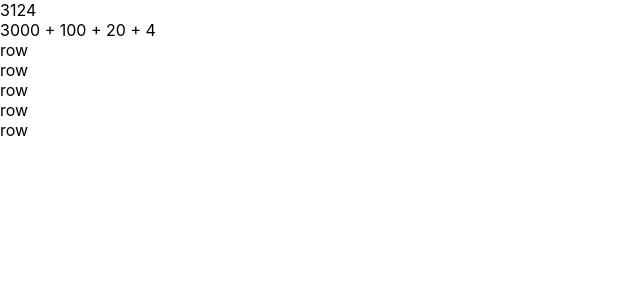
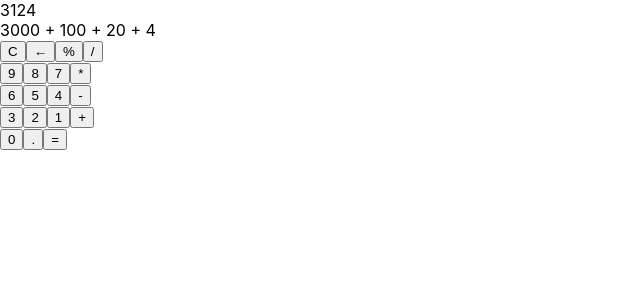
Before and after one commit to XLuoChen/react-caculator-demo, a React (Create React App) app: page / in a window 1280 px wide. Shown: the top 300 px of the page, without its empty margins (0-640 px from the left). Built offline with nearby package versions, Linux system fonts and the light colour scheme.

Commit message:
add key buttons

```diff
--- /dev/null
+++ b/src/components/Button/index.js
@@ -0,0 +1,13 @@
+import React from 'react';
+
+const button = (props) => {
+  const classes = ['btn'];
+  if (typeof props !== 'undefined' && typeof props.type !== 'undefined')
+  classes.push('btn--' + props.type);
+
+  return (<button className={classes.join(' ')}>
+    {props.children}
+  </button>)
+};
+
+export default button;
--- a/src/layout/Caculator/Keypad/KeypadRow.js
+++ b/src/layout/Caculator/Keypad/KeypadRow.js
@@ -1,8 +1,8 @@
 import React from 'react';
 
-const keypadRow = () => (
+const keypadRow = (props) => (
   <div className="keypad__row">
-    row
+    {props.children}
   </div>
 );
 
--- a/src/layout/Caculator/Keypad/index.js
+++ b/src/layout/Caculator/Keypad/index.js
@@ -1,13 +1,42 @@
 import React from 'react';
 import KeypadRow from './KeypadRow';
+import Button from '../../../components/Button';
 
 const keypad = () => (
   <section className="keypad">
-    <KeypadRow />
-    <KeypadRow />
-    <KeypadRow />
-    <KeypadRow />
-    <KeypadRow />
+    <KeypadRow>
+      <Button>C</Button>
+      <Button>&larr;</Button>
+      <Button>%</Button>
+      <Button>/</Button>
+    </KeypadRow>
+
+    <KeypadRow>
+      <Button>9</Button>
+      <Button>8</Button>
+      <Button>7</Button>
+      <Button>*</Button>
+    </KeypadRow>
+
+    <KeypadRow>
+      <Button>6</Button>
+      <Button>5</Button>
+      <Button>4</Button>
+      <Button>-</Button>
+    </KeypadRow>
+
+    <KeypadRow>
+      <Button>3</Button>
+      <Button>2</Button>
+      <Button>1</Button>
+      <Button>+</Button>
+    </KeypadRow>
+
+    <KeypadRow>
+      <Button>0</Button>
+      <Button>.</Button>
+      <Button type='large'>=</Button>
+    </KeypadRow>
   </section>
 );
 
--- /dev/null
+++ b/src/style/button.css
@@ -0,0 +1,33 @@
+.btn {
+  width: 25%;
+  height: 100%;
+  font-size: 3rem;
+  font-family: inherit;
+  background-color: #fff;
+  border: 1px solid transparent;
+  outline: none;
+  display: flex;
+  justify-content: center;
+  align-items: center;
+  transition: all .2s;
+}
+
+.btn:hover {
+  color: #fff;
+  background-color: #383838;
+}
+
+.btn:active {
+  transform: scale(.95);
+}
+
+.btn--large {
+  width: 50%;
+  color: #fff;
+  background-color: #CC3333;
+  transition: all .2s;
+}
+.btn--large:hover {
+  background-color: #383838;
+  /* color: #383838; */
+}
--- a/src/style/index.css
+++ b/src/style/index.css
@@ -14,3 +14,4 @@ code {
 
 @import './App.css';
 @import './caculator.css';
+@import './button.css';
```
